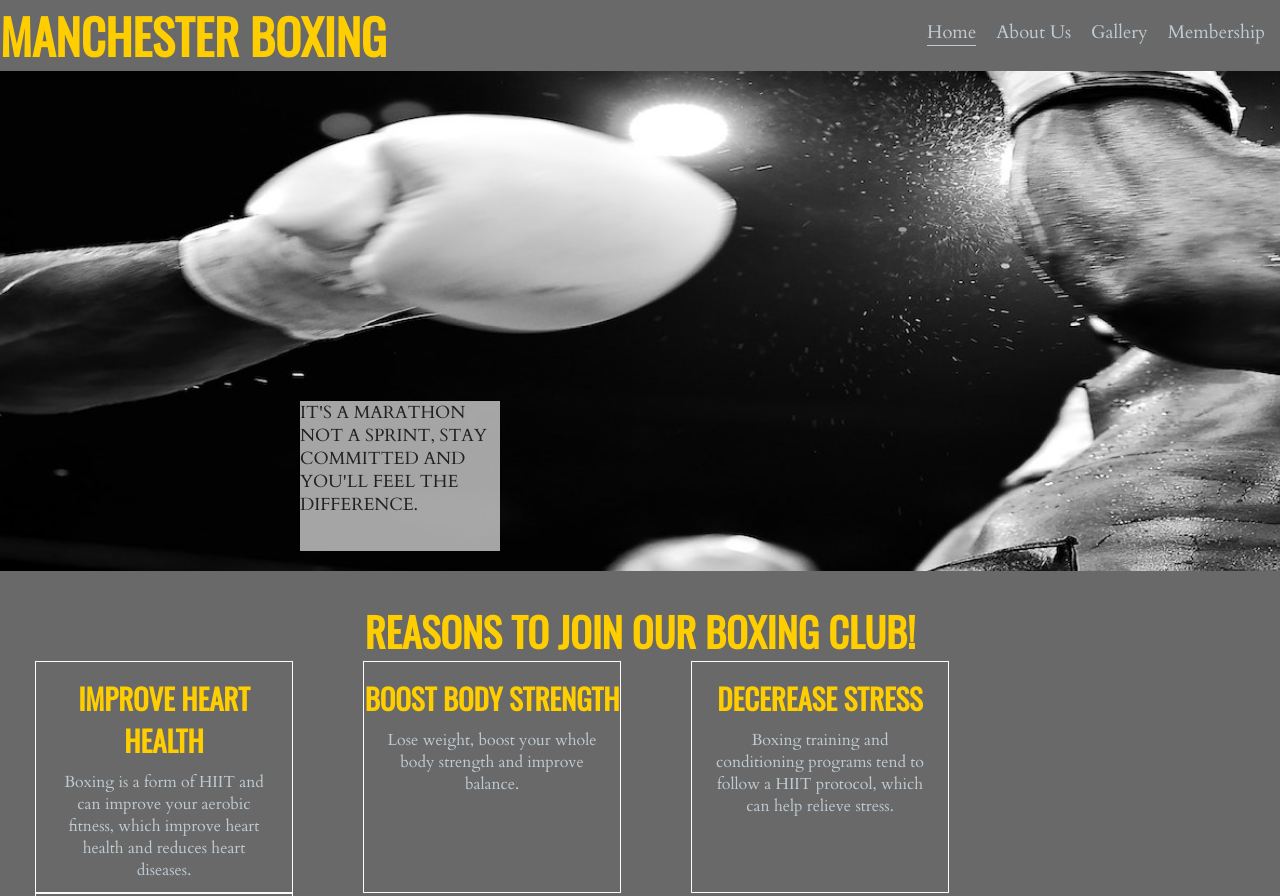
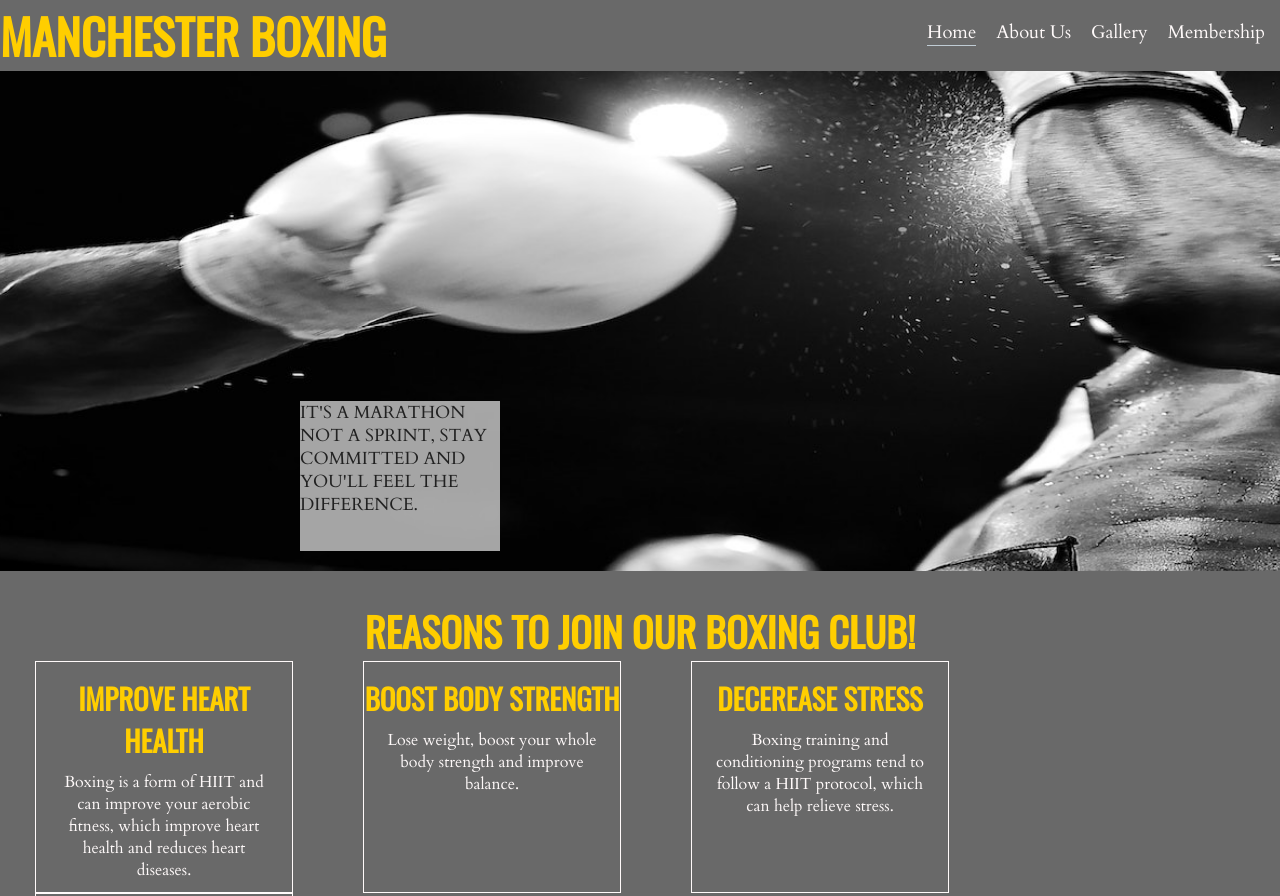
Before and after one commit to KhanRana/community_boxing_club, a plain HTML site: page index.html in a window 1280 px wide. Shown: the top 896 px of the page. Drawn offline with nearby package versions, Linux system fonts and the light colour scheme.

Commit message:
change body font color for improved accessibility

```diff
--- a/assets/style.css
+++ b/assets/style.css
@@ -12,7 +12,8 @@
 /* applying font styles to the body */
 body {
     font-family: 'Cardo', serif;
-    color: #c0ccd4;
+    /* color: #c0ccd4; */
+    color: rgb(255, 250, 250);
     background-color: #696969;
 }
 
```
Also changed, not shown: 1 other file.
